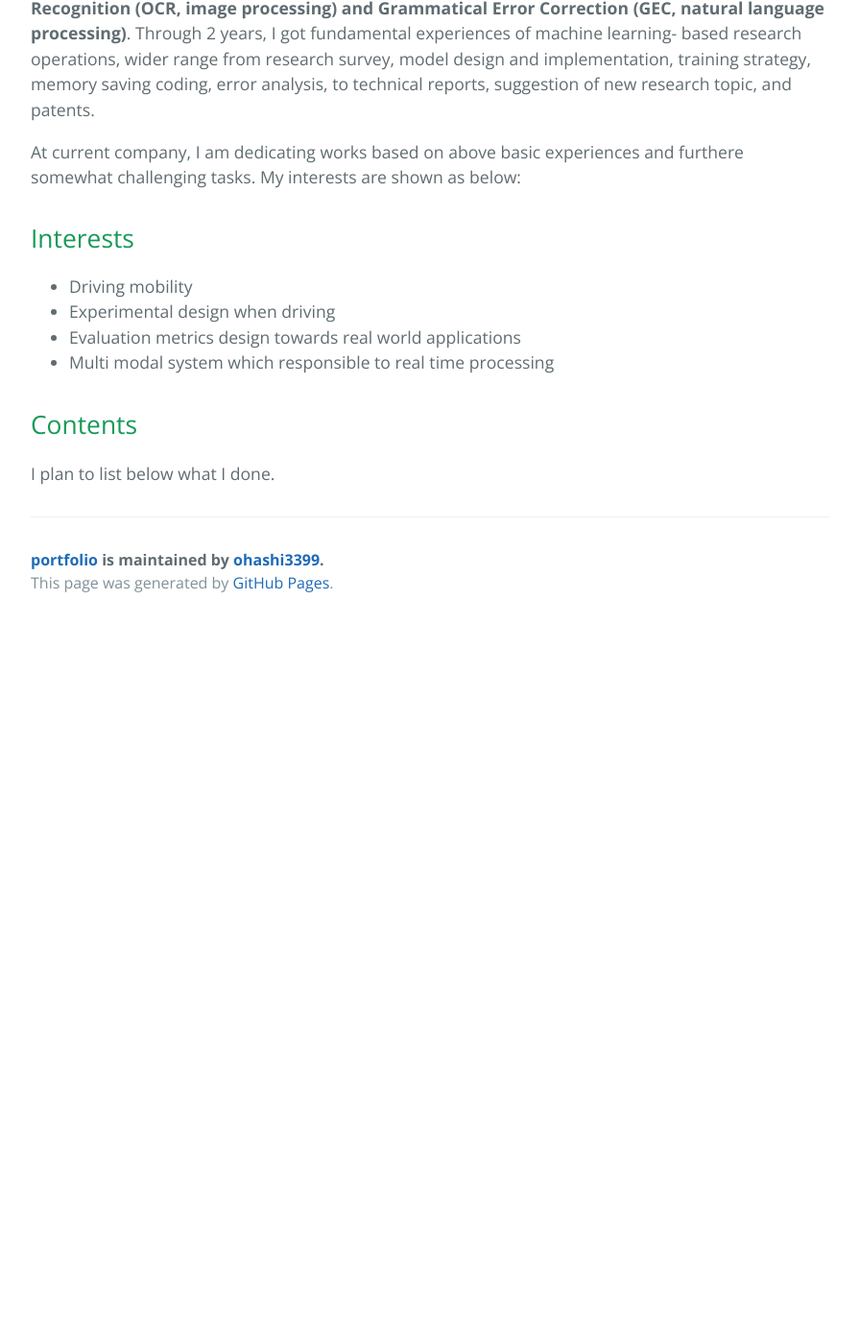
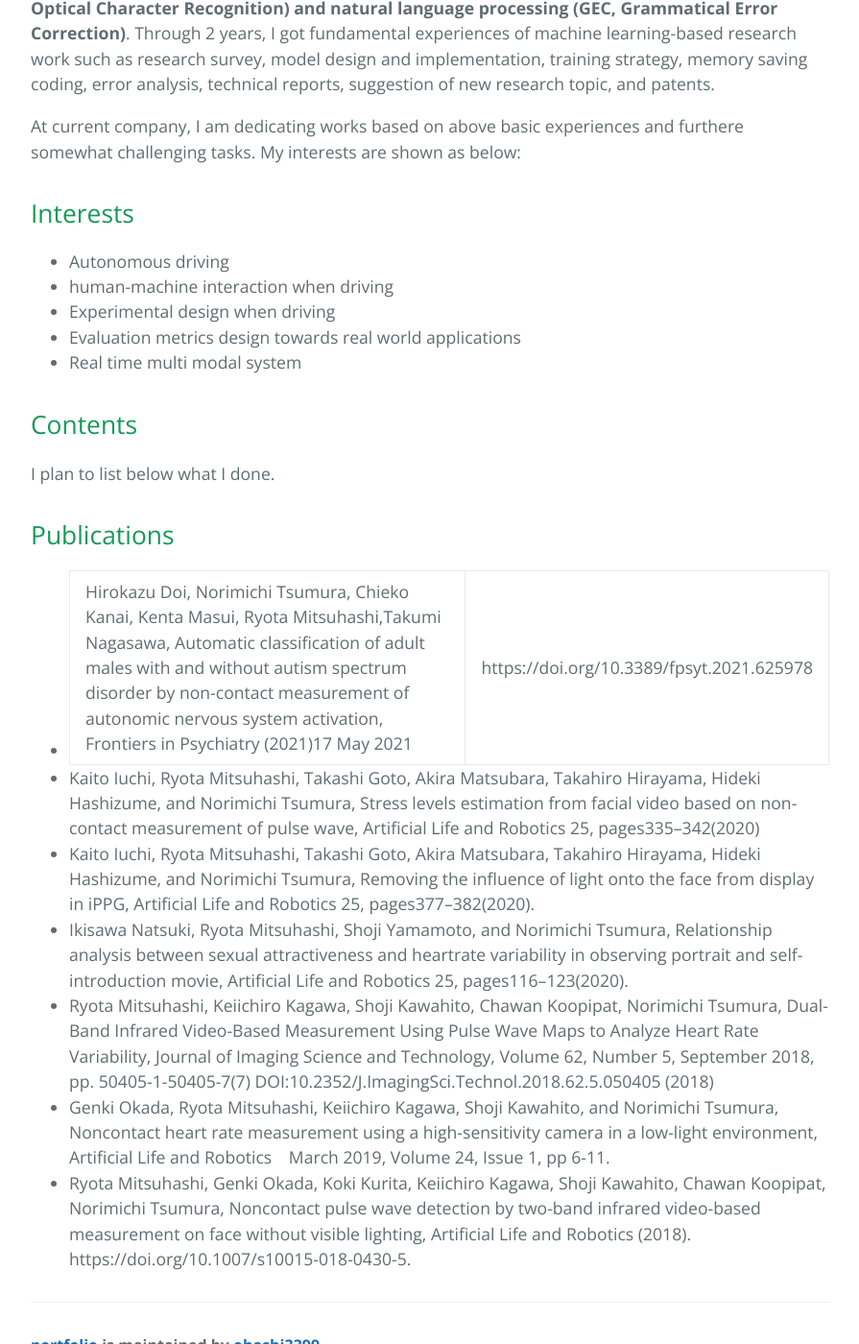
Before and after one commit to ohashi3399/portfolio, a Jekyll site: the page built from index.md, in a window 1280 px wide and 1400 px high, scrolled down 1087 px. Shown: the whole window at 96% size, without its empty margins (192-1087 px from the left). Built offline with Jekyll 4.4.1, drawn with Linux system fonts in a browser that asks for light colours; our own code applies the rules of GitHub Pages for plain Markdown files; before the commit the page ends 1738 px from its top, so only the background shows below that; some of the changed text lies outside the part shown.

Commit message:
Add files via upload

```diff
--- a/index.md
+++ b/index.md
@@ -2,9 +2,9 @@
 layout: default
 ---
 
-# R. Mitsuhashi (UPDATING)
+# Ryota Mitsuhashi
 
-- Jun. 2021 - ongoing: Research engineer at mobility company
+- Jun. 2021 - ongoing: Research engineer at Honda R&D
 
 ## Work experience
 
@@ -18,20 +18,30 @@ layout: default
 
 ## Brief Introduction
 
-As a student, I dedicated to research the topic of **physiological signal such as extraction of pulse wave from facial video**, and the estimation of stress levels arise from the changes of autonomic nerves activity estimated from facial video. Through 3 years, I got basic experiences based on optical-based (i.e. layered skin model) image decomposition, and temporal-frequency domain signal extraction for acquiring autonomic nerves activity.
+As a University student, I dedicated to research the topic of **physiological signal such as extraction of pulse wave from facial video**, and the estimation of stress levels arise from the changes of autonomic nerves activity estimated from facial video. Through 3 years, I got basic experiences based on optical-based (i.e. layered skin model) image decomposition, and temporal-frequency domain signal extraction for acquiring autonomic nerves activity.
 
-As I started to work at first company, I dedicated to research the topics of **Optical Character Recognition (OCR, image processing) and Grammatical Error Correction (GEC, natural language processing)**. Through 2 years, I got fundamental experiences of machine learning- based research operations, wider range from research survey, model design and implementation, training strategy, memory saving coding, error analysis, to technical reports, suggestion of new research topic, and patents.
+As I started to work at first company, I dedicated to research the topics of **image processing (OCR, Optical Character Recognition) and natural language processing (GEC, Grammatical Error Correction)**. Through 2 years, I got fundamental experiences of machine learning-based research work such as research survey, model design and implementation, training strategy, memory saving coding, error analysis, technical reports, suggestion of new research topic, and patents.
 
 At current company, I am dedicating works based on above basic experiences and furthere somewhat challenging tasks. My interests
 are shown as below:
 
 ## Interests
 
-- Driving mobility
+- Autonomous driving
+- human-machine interaction when driving
 - Experimental design when driving
 - Evaluation metrics design towards real world applications
-- Multi modal system which responsible to real time processing
+- Real time multi modal system
 
 ## Contents
 
 I plan to list below what I done.
+
+## Publications
+- Hirokazu Doi, Norimichi Tsumura, Chieko Kanai, Kenta Masui, Ryota Mitsuhashi,Takumi Nagasawa, Automatic classification of adult males with and without autism spectrum disorder by non-contact measurement of autonomic nervous system activation, Frontiers in Psychiatry (2021)17 May 2021 | https://doi.org/10.3389/fpsyt.2021.625978
+- Kaito Iuchi, Ryota Mitsuhashi, Takashi Goto, Akira Matsubara, Takahiro Hirayama, Hideki Hashizume, and Norimichi Tsumura, Stress levels estimation from facial video based on non-contact measurement of pulse wave, Artificial Life and Robotics 25, pages335–342(2020)
+- Kaito Iuchi, Ryota Mitsuhashi, Takashi Goto, Akira Matsubara, Takahiro Hirayama, Hideki Hashizume, and Norimichi Tsumura, Removing the influence of light onto the face from display in iPPG, Artificial Life and Robotics 25, pages377–382(2020).
+- Ikisawa Natsuki, Ryota Mitsuhashi, Shoji Yamamoto, and Norimichi Tsumura, Relationship analysis between sexual attractiveness and heartrate variability in observing portrait and self-introduction movie, Artificial Life and Robotics 25, pages116–123(2020).
+- Ryota Mitsuhashi, Keiichiro Kagawa, Shoji Kawahito, Chawan Koopipat, Norimichi Tsumura, Dual-Band Infrared Video-Based Measurement Using Pulse Wave Maps to Analyze Heart Rate Variability, Journal of Imaging Science and Technology, Volume 62, Number 5, September 2018, pp. 50405-1-50405-7(7) DOI:10.2352/J.ImagingSci.Technol.2018.62.5.050405 (2018)
+- Genki Okada, Ryota Mitsuhashi, Keiichiro Kagawa, Shoji Kawahito, and Norimichi Tsumura, Noncontact heart rate measurement using a high-sensitivity camera in a low-light environment, Artificial Life and Robotics　March 2019, Volume 24, Issue 1, pp 6-11.
+- Ryota Mitsuhashi, Genki Okada, Koki Kurita, Keiichiro Kagawa, Shoji Kawahito, Chawan Koopipat, Norimichi Tsumura, Noncontact pulse wave detection by two-band infrared video-based measurement on face without visible lighting, Artificial Life and Robotics (2018). https://doi.org/10.1007/s10015-018-0430-5.
```
